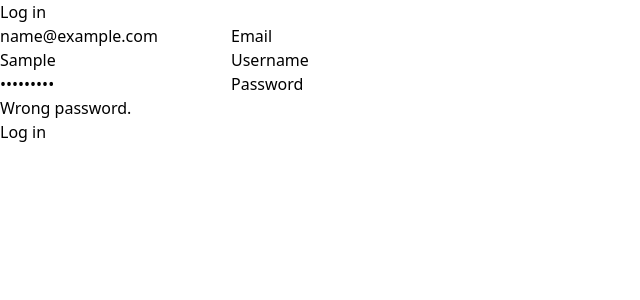
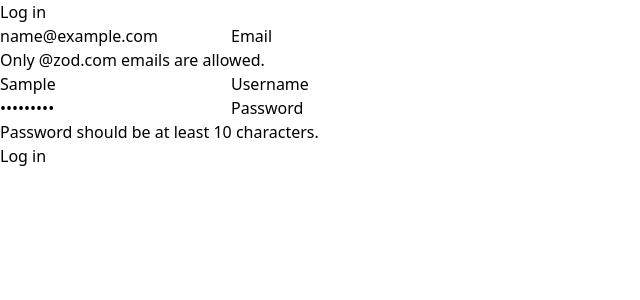
Before and after one commit to hyesuhong/nomad_next_social_media, a Next.js app: page /login in a window 1280 px wide. Both pictures are taken after typing "name@example.com", "Sample", "Sample123" into the empty fields and a click on the button "Log in". Shown: the top 300 px of the page, without its empty margins (0-640 px from the left). Built offline with nearby package versions, Linux system fonts and the light colour scheme.

Commit message:
feat: add more validation conditions

```diff
--- a/src/app/(auth)/login/action.ts
+++ b/src/app/(auth)/login/action.ts
@@ -2,18 +2,26 @@
 
 import { z } from 'zod';
 
+const EMAIL_REGEXP = /(@zod.com)$/;
+const PASSWORD_REGEXP = /([a-zA-Z]*\d+)/;
+
 const formSchema = z.object({
 	username: z
 		.string({ required_error: 'Username is required.' })
+		.min(5, 'Username should be at least 5 characters.')
 		.trim()
 		.toLowerCase(),
 	email: z
 		.string({ required_error: 'Email address is required.' })
 		.email({ message: 'Invalid email format.' })
-		.toLowerCase(),
+		.refine(
+			(arg) => arg.match(EMAIL_REGEXP),
+			'Only @zod.com emails are allowed.'
+		),
 	password: z
 		.string({ required_error: 'Password is required.' })
-		.regex(/(12345)/, 'Wrong password.'),
+		.min(10, 'Password should be at least 10 characters.')
+		.regex(PASSWORD_REGEXP, 'Password should contain at least one number.'),
 });
 
 export async function handleForm(prevState: unknown, formData: FormData) {
--- a/src/components/auth-form/input.tsx
+++ b/src/components/auth-form/input.tsx
@@ -19,11 +19,11 @@ export default function Input({ label, errorMessage, ...props }: InputProps) {
 			)}
 
 			{errorMessage && (
-				<p className='text-xs px-1 mt-1 text-red-500'>
+				<ul className='flex flex-col gap-y-0.5 text-xs px-1 mt-1 text-red-500'>
 					{errorMessage.map((message, index) => (
-						<span key={index}>{message}</span>
+						<li key={index}>{message}</li>
 					))}
-				</p>
+				</ul>
 			)}
 		</div>
 	);
```
